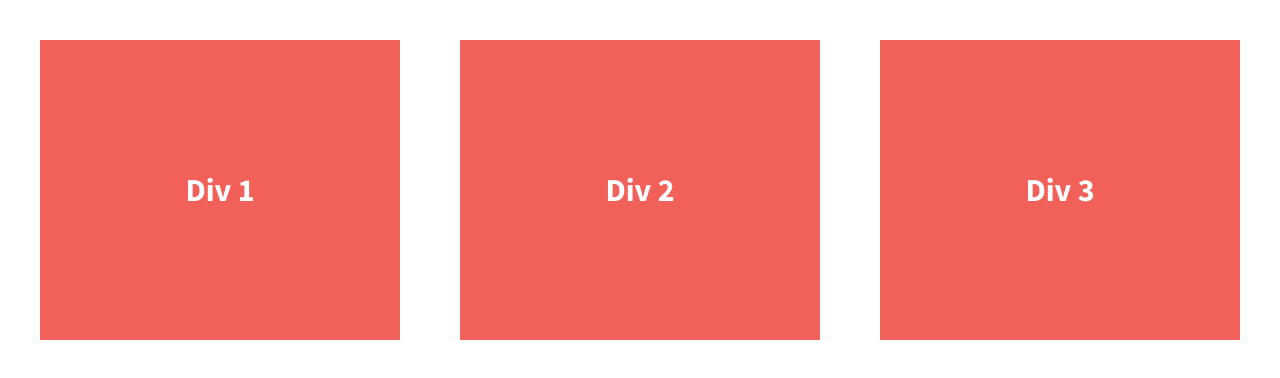
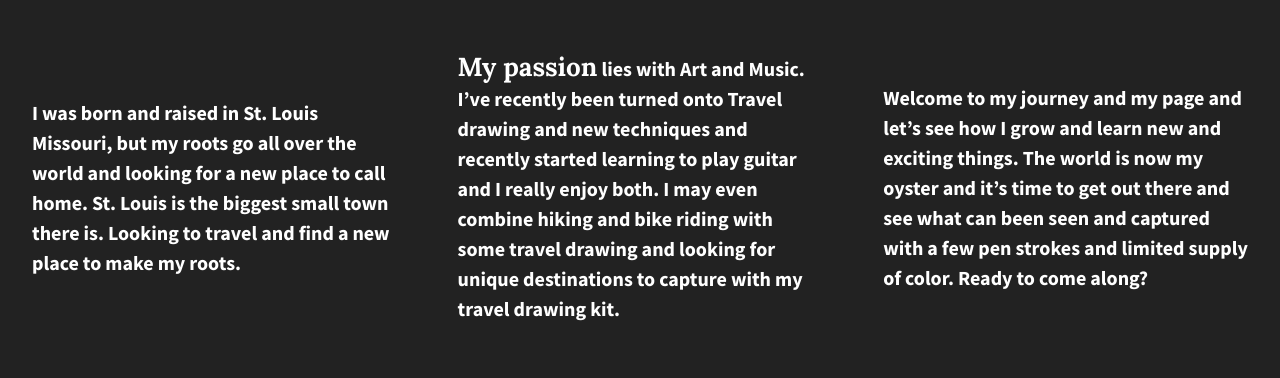
Before and after one commit to BMBrosch/206Divsflexbox, a plain HTML site: page index.html in a window 1280 px wide. Drawn offline with nearby package versions, Linux system fonts and the light colour scheme.

Commit message:
Barry text

```diff
--- a/css/main.css
+++ b/css/main.css
@@ -97,37 +97,47 @@ textarea {
 
 
    html {
-  background-color: #fff;
+    background-color: #222;
     height: 100%;
+    width: 100%;
   }
 
   body {
     font-family: 'Source Sans Pro', sans-serif;
+    font-weight: 700;
     padding: 2em;
-  font-size: 1.25em;
+    color: #fff;
     height: 100%;
   }
 
   .wrapper {
-  /*add display:flex and set justify-content to space-between*/
-  font-weight: 700;
     display: flex;
-  justify-content:space-between;
+    flex-flow: row wrap;
+    justify-content: space-between;
+    align-items: center;
   }
 
   .div-1, .div-2, .div-3 {
-  /*give the divs a width of 30%, add display:flex, set justify-content and align-items to center*/
+    display: flex;
+    justify-content: center;
+    align-items: center;
     color: #fff;
     line-height: 1.5em;
-  font-size: 1.6em;
-  background-color: #f16059;
-  height: 300px;
-  display: flex;
+    font-size: 1.25em;
+    /* width: 30%; */
+    height: auto;
     width: 30%;
-  justify-content: center;
-  align-items: center;
   }
 
+  .wrapper span {
+    font-family: 'Lora', sans-serif;
+    font-size: 1.3em;
+  }
+
+ .wrapper span {
+     font-family: 'Lora' , sans-serif;
+     font-size: 1.3em;
+ }
 
 
 
--- a/index.html
+++ b/index.html
@@ -3,7 +3,7 @@
     <head>
         <meta charset="utf-8">
         <meta http-equiv="x-ua-compatible" content="ie=edge">
-        <title>Make me into a grid!</title>
+        <title>A little about me</title>
         <meta name="description" content="">
         <meta name="viewport" content="width=device-width, initial-scale=1">
 
@@ -17,19 +17,20 @@
         <link href='http://fonts.googleapis.com/css?family=Source+Sans+Pro:400,700' rel='stylesheet' type='text/css'>
     </head>
     <body>
+
         <!--[if lt IE 8]>
             <p class="browserupgrade">You are using an <strong>outdated</strong> browser. Please <a href="http://browsehappy.com/">upgrade your browser</a> to improve your experience.</p>
         <![endif]-->
 
         <section class="wrapper">
             <div class="div-1">
-                Div 1
+                <p>I was born and raised in St. Louis Missouri, but my roots go all over the world and looking for a new place to call home. St. Louis is the biggest small town there is.  Looking to travel and find a new place to make my roots.</p>
             </div>
             <div class="div-2">
-                Div 2
+                <p><span>My passion</span> lies with Art and Music. I’ve recently been turned onto Travel drawing and new techniques and recently started learning to play guitar and I really enjoy both. I may even combine hiking and bike riding with some travel drawing and looking for unique destinations to capture with my travel drawing kit.</p>
             </div>
             <div class="div-3">
-                Div 3
+                <p>Welcome to my journey and my page and let’s see how I grow and learn new and exciting things. The world is now my oyster and it’s time to get out there and see what can been seen and captured with a few pen strokes and limited supply of color. Ready to come along?</p>
             </div>
         </section>
 
```
Lines whose indentation alone changed are shown as unchanged.
